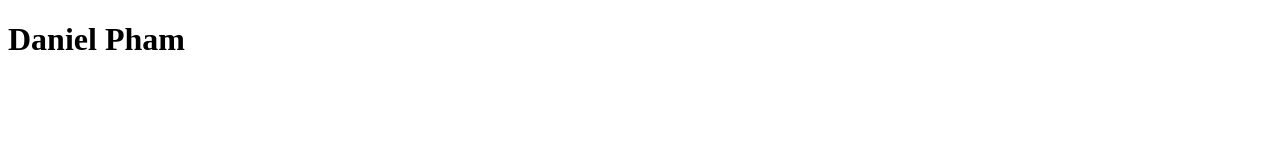
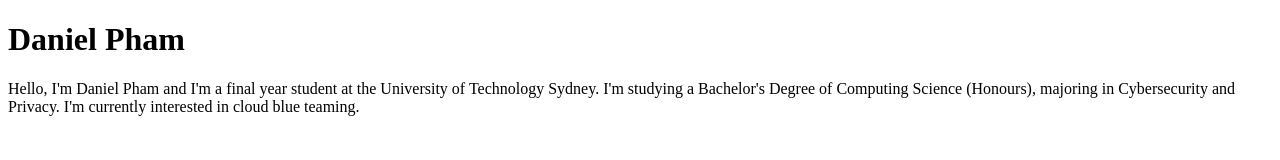
Before and after one commit to pham-daniel/website, a plain HTML site: page index.html in a window 1280 px wide. Drawn offline with Linux system fonts and the light colour scheme.

Commit message:
Add paragraph "about me"

```diff
--- a/index.html
+++ b/index.html
@@ -7,5 +7,9 @@
 </head>
 <body>
     <h1>Daniel Pham</h1>
+    <p> Hello, I'm Daniel Pham and I'm a final year student at the University of Technology Sydney.
+        I'm studying a Bachelor's Degree of Computing Science (Honours), majoring in Cybersecurity and Privacy.
+        I'm currently interested in cloud blue teaming.
+    </p>
 </body>
 </html>
```
